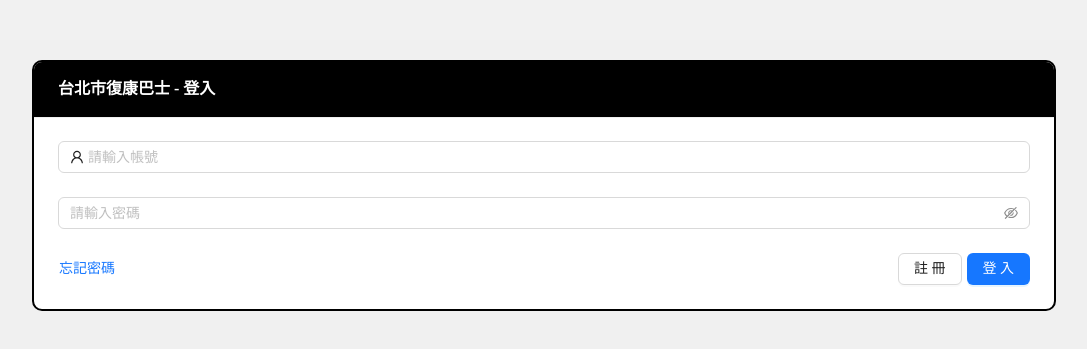
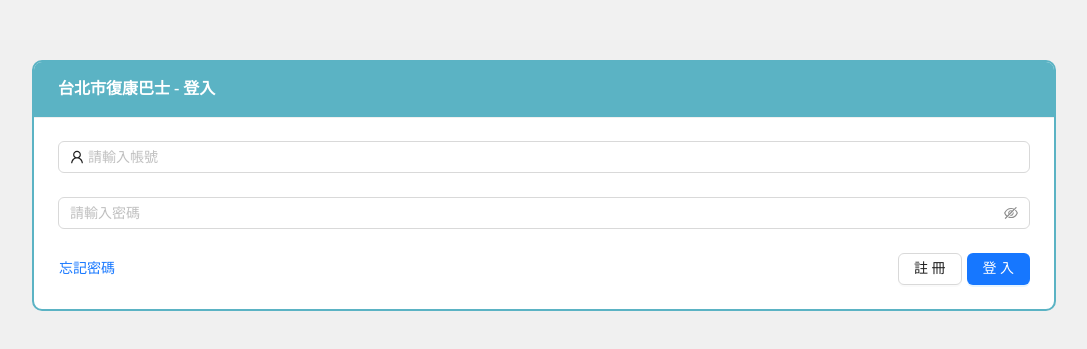
Before and after one commit to eastwdTW/taipeihackthon, a Next.js app: page /login in a window 1280 px wide. Shown: the part 215-564 px from the top of the page, without its empty margins (96-1183 px from the left). Built offline with nearby package versions, Linux system fonts and the light colour scheme.

Commit message:
[refactor] change color

```diff
--- a/src/app/forget-password/page.tsx
+++ b/src/app/forget-password/page.tsx
@@ -41,11 +41,11 @@ export default function ForgetPassword() {
       <Card
         styles={{
           header: {
-            backgroundColor: "#000",
+            backgroundColor: "#5bb3c4",
             color: "#fff",
           },
         }}
-        style={{ width: "80%", border: "2px solid #000", borderRadius: "10px" }}
+        style={{ width: "80%", border: "2px solid #5bb3c4", borderRadius: "10px" }}
         title={<span>台北市復康巴士 - 忘記密碼</span>}
       >
         <Row>
--- a/src/app/login/page.tsx
+++ b/src/app/login/page.tsx
@@ -51,11 +51,11 @@ export default function Login() {
       <Card
         styles={{
           header: {
-            backgroundColor: "#000",
+            backgroundColor: "#5bb3c4",
             color: "#fff",
           },
         }}
-        style={{ width: "80%", border: "2px solid #000", borderRadius: "10px" }}
+        style={{ width: "80%", border: "2px solid #5bb3c4", borderRadius: "10px" }}
         title={<span>台北市復康巴士 - 登入</span>}
       >
         <Row>
--- a/src/app/regist/page.tsx
+++ b/src/app/regist/page.tsx
@@ -79,11 +79,11 @@ export default function Regist() {
       <Card
         styles={{
           header: {
-            backgroundColor: "#000",
+            backgroundColor: "#5bb3c4",
             color: "#fff",
           },
         }}
-        style={{ width: "80%", border: "2px solid #000", borderRadius: "10px" }}
+        style={{ width: "80%", border: "2px solid #5bb3c4", borderRadius: "10px" }}
         title={<span>台北市復康巴士 - 註冊</span>}
       >
         <Row>
```
